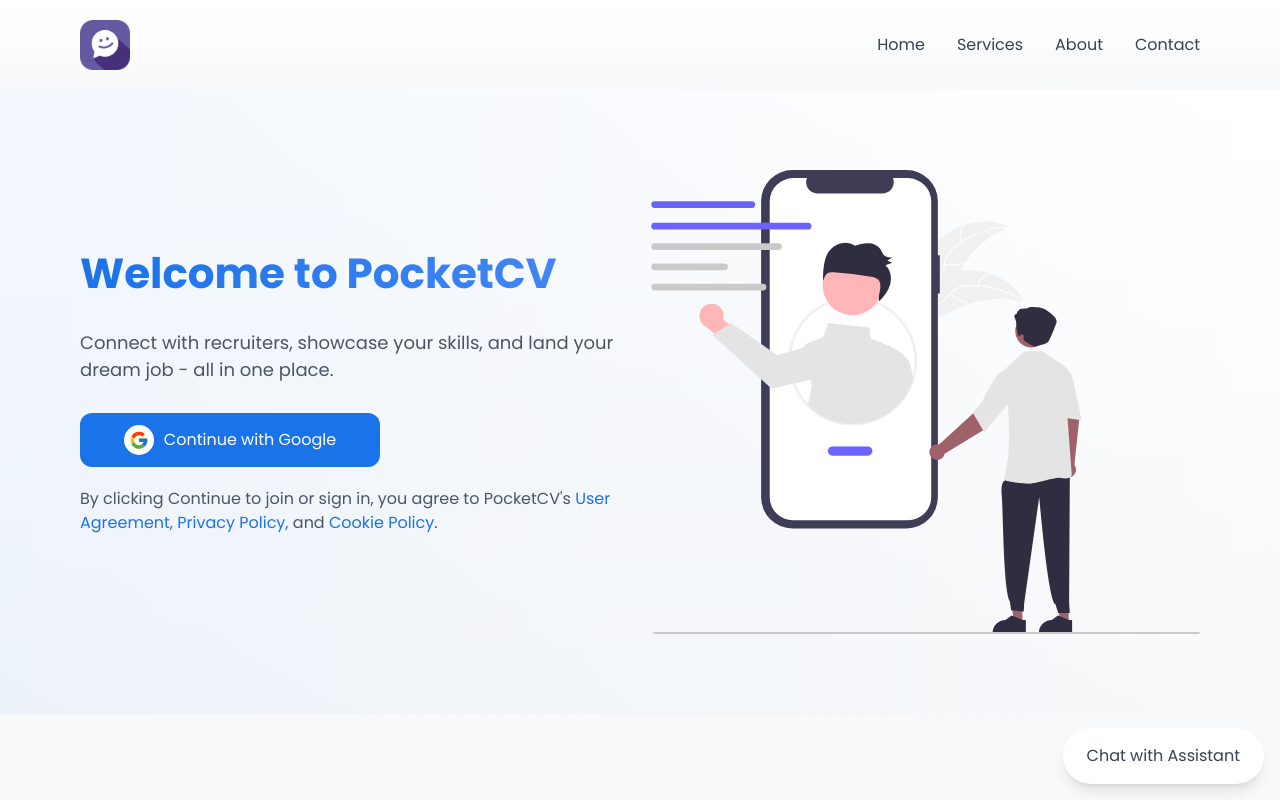
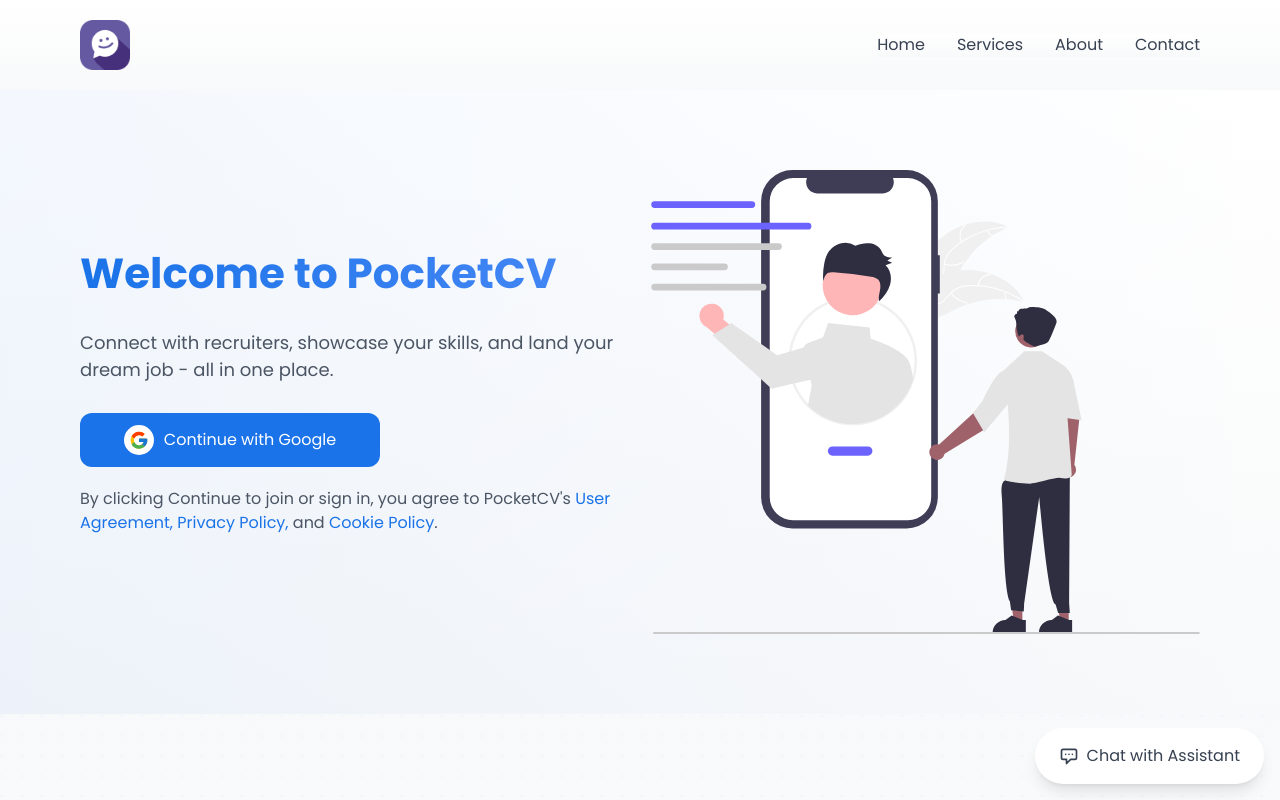
Before and after one commit to pocketcv/PocketCV-Front, a Next.js app: page / in a window 1280 px wide. Shown: the top 800 px of the page. Built offline with nearby package versions, Linux system fonts and the light colour scheme.

Commit message:
assistant

```diff
--- a/src/components/BrandingPage/BrandingPage.jsx
+++ b/src/components/BrandingPage/BrandingPage.jsx
@@ -459,11 +459,19 @@
             {chatMessages.length === 0 ? (
               <div className="flex flex-col items-center justify-center h-full space-y-6 text-center">
                 <div className="w-20 h-20 rounded-full bg-[#1a73e8]/10 flex items-center justify-center">
-                  <img
-                    src="../../../assistant.png"
-                    alt="Welcome"
-                    className="w-14 h-14 object-contain"
-                  />
+                  <svg
+                    className="w-10 h-10 text-[#1a73e8]"
+                    viewBox="0 0 24 24"
+                    fill="none"
+                    stroke="currentColor"
+                    strokeWidth="2"
+                    strokeLinecap="round"
+                    strokeLinejoin="round"
+                  >
+                    <circle cx="12" cy="12" r="10" />
+                    <path d="M12 16v-4" />
+                    <path d="M12 8h.01" />
+                  </svg>
                 </div>
                 <div className="max-w-sm">
                   <h4 className="text-xl font-semibold text-gray-800 mb-2">Welcome to PocketCV Assistant!</h4>
@@ -558,9 +566,25 @@
           onClick={() => setIsChatOpen(true)}
           className="fixed bottom-4 right-4 z-50 px-6 py-4 bg-white rounded-full shadow-lg hover:shadow-xl transition-all duration-300 group"
         >
-          <span className="font-medium text-gray-700 group-hover:text-[#1a73e8] transition-colors duration-200">
-            Chat with Assistant
-          </span>
+          <div className="flex items-center gap-2">
+            <svg
+              className="w-5 h-5 text-gray-700 group-hover:text-[#1a73e8] transition-colors duration-200"
+              fill="none"
+              stroke="currentColor"
+              viewBox="0 0 24 24"
+              xmlns="http://www.w3.org/2000/svg"
+            >
+              <path
+                strokeLinecap="round"
+                strokeLinejoin="round"
+                strokeWidth={2}
+                d="M8 10h.01M12 10h.01M16 10h.01M9 16H5a2 2 0 01-2-2V6a2 2 0 012-2h14a2 2 0 012 2v8a2 2 0 01-2 2h-5l-5 5v-5z"
+              />
+            </svg>
+            <span className="font-medium text-gray-700 group-hover:text-[#1a73e8] transition-colors duration-200">
+              Chat with Assistant
+            </span>
+          </div>
         </button>
       )}
       <Footer />
```
